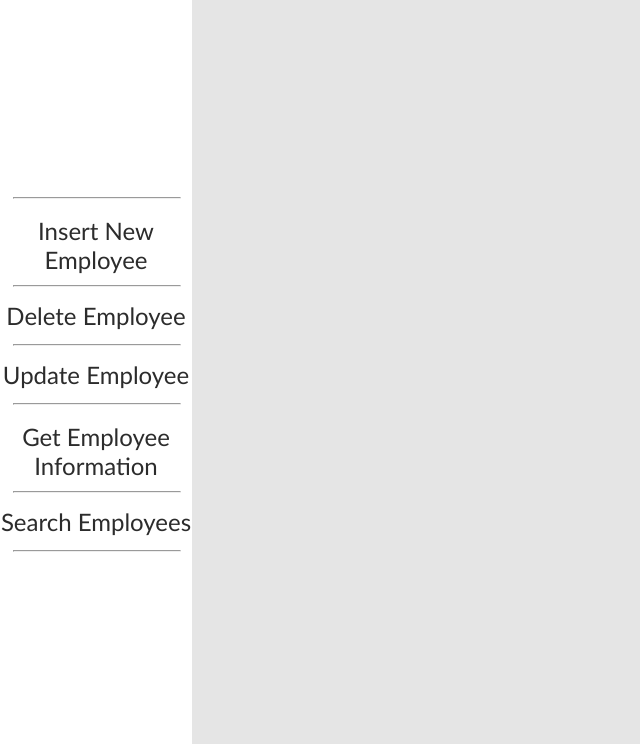
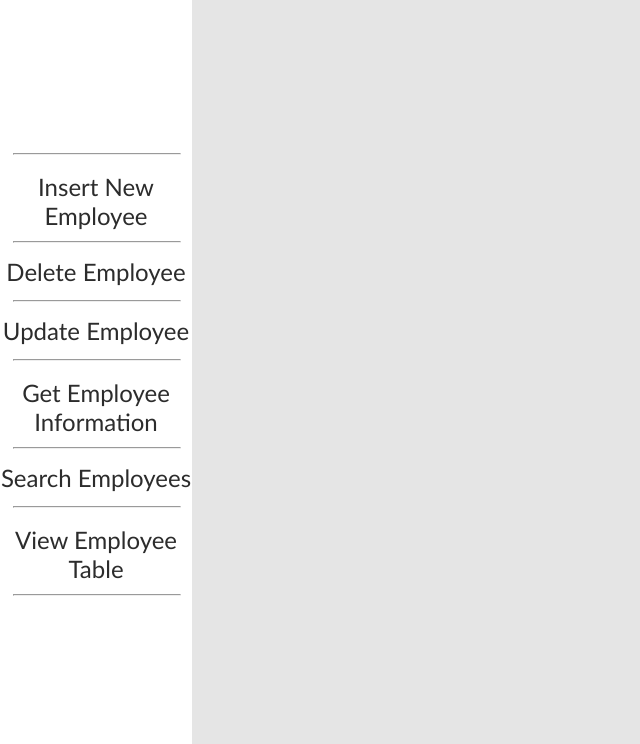
Before and after one commit to rala76/Zoo-Website, a PHP site: page /Employees/Employee.php in a window 1280 px wide. Shown: the part 56-800 px from the top of the page, without its empty margins (0-640 px from the left). Run offline with PHP 8.4, Linux system fonts and the light colour scheme.

Commit message:
Added sidebar and hyperlink to employee table

```diff
--- a/Employees/Employee.php
+++ b/Employees/Employee.php
@@ -12,17 +12,14 @@
         <div>
             <hr class="sidebarLine"></hr>
             <div class="navText sidebarText">
-                <!-- Hyperlink to the Employee Insert page -->
                 <a href="/Employees/Front/insert-employee.php" style="text-decoration:none;color:inherit">Insert New Employee</a>
             </div>
             <hr class="sidebarLine"></hr>
             <div class="navText sidebarText">
-                <!-- Hyperlink to the Employee Delete page -->
                 <a href="/Employees/Front/delete-employee.php" style="text-decoration:none;color:inherit">Delete Employee</a>
             </div>
             <hr class="sidebarLine"></hr>
             <div class="navText sidebarText">
-                <!-- Hyperlink to the Employee Update page -->
                 <a href="/Employees/Front/update-employee.php" style="text-decoration:none;color:inherit">Update Employee</a>
             </div>
             <hr class="sidebarLine"></hr>
@@ -30,6 +27,10 @@
             <hr class="sidebarLine"></hr>
             <div class="navText sidebarText">Search Employees</div>
             <hr class="sidebarLine"></hr>
+            <div class="navText sidebarText">
+                <a href="/Employees/Front/view-employee-table.php" style="text-decoration:none;color:inherit">View Employee Table</a>
+            </div>
+            <hr class="sidebarLine"></hr>
         </div>
     </div>
 </body>
```
Also changed, not shown: Employees/Front/view-employee-table.php (added).
